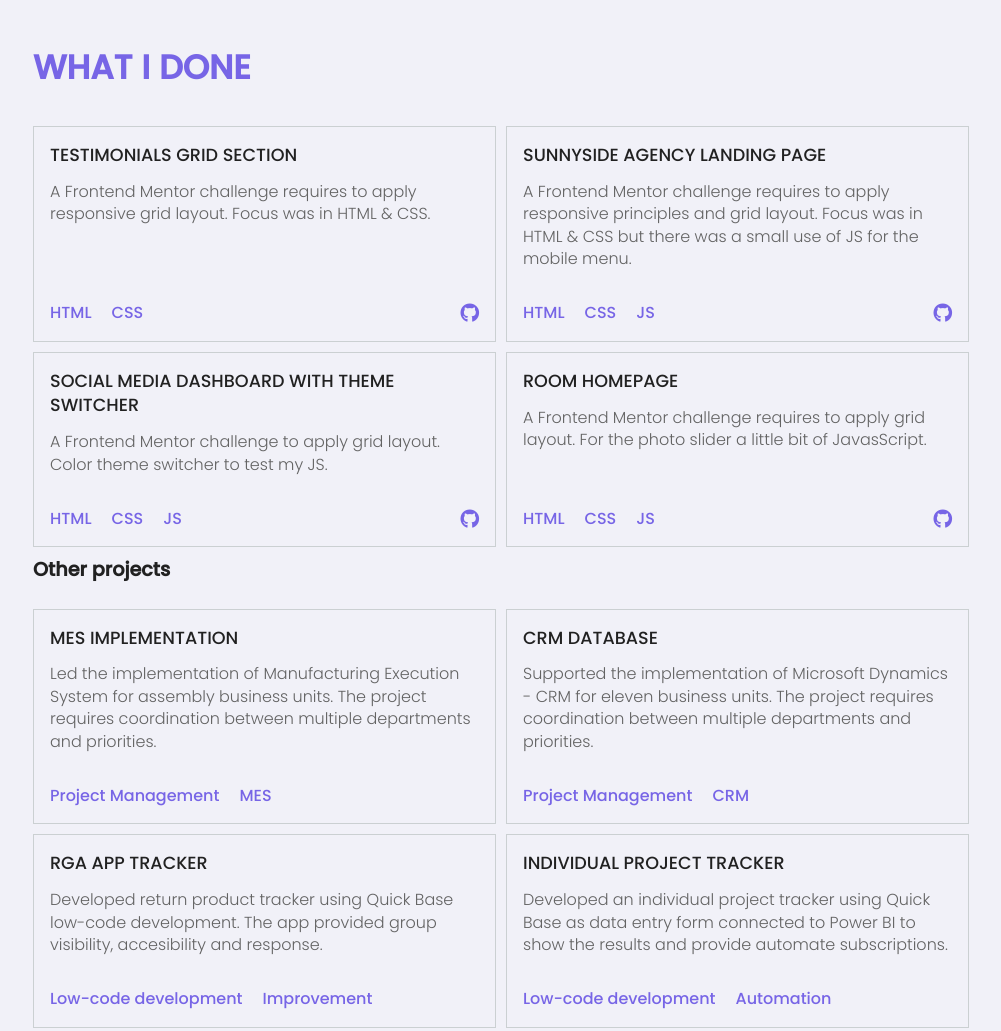
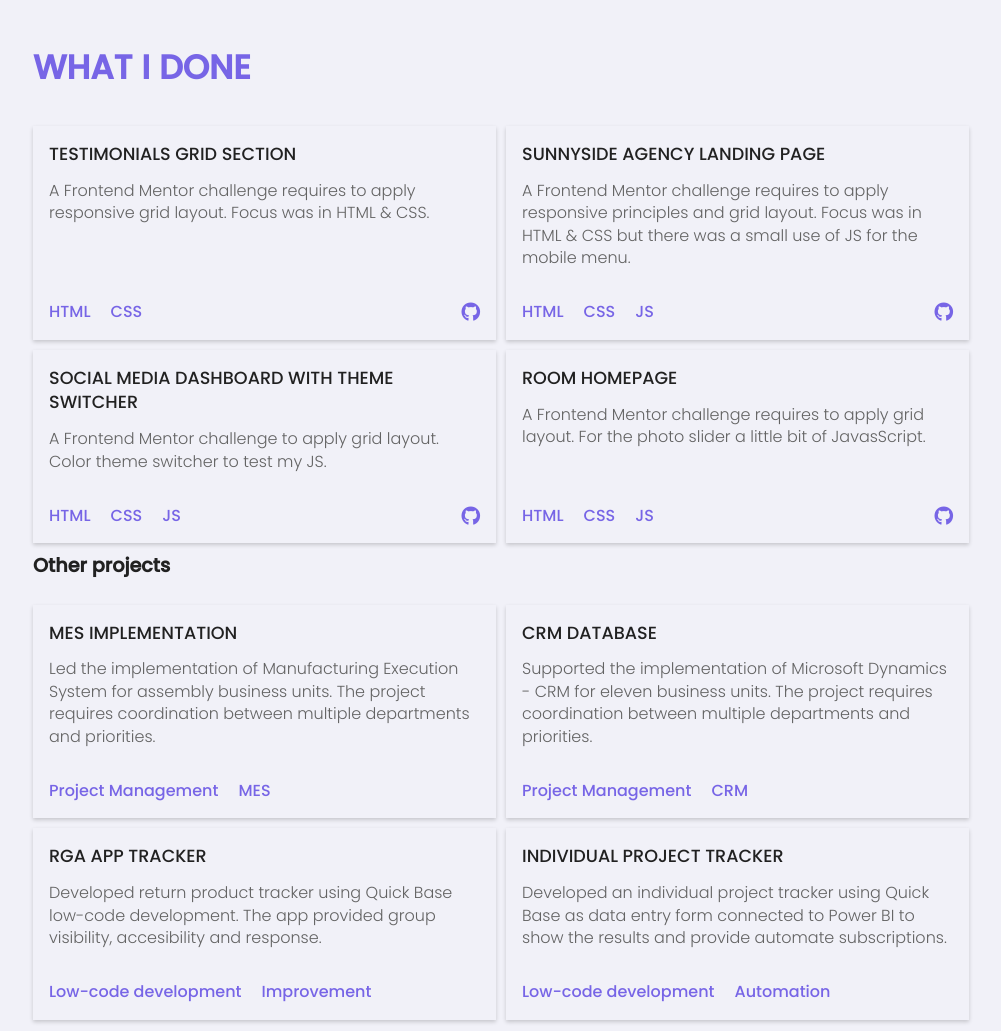
Before and after one commit to Tudigitalmrkter/personal-portfolio, a plain HTML site: page index.html in a window 1280 px wide. Shown: the part 1660-2691 px from the top of the page, without its empty margins (139-1140 px from the left). Drawn offline with nearby package versions, Linux system fonts and the light colour scheme; a script that the page names is missing.

Commit message:
Update README.md
Update README.md

```diff
--- a/assets/css/custom.css
+++ b/assets/css/custom.css
@@ -49,7 +49,7 @@ html:focus-within {
     --clr-title:hsl(0, 0%, 13%); /* titles */
     --clr-body-text:hsl(0, 0%, 39%); /* general text*/
     --clr-ascent:hsl(248, 72%, 65%); /* icons nav hover*/
-    --shadow:hsla(216, 86%, 6%, 0.702);
+    --shadow:rgba(0, 0, 0, 0.18) 0px 2px 4px;
 
     --section-spacing:3.5rem;
 
@@ -260,7 +260,6 @@ section {
     position: relative;
     display: flex;
     flex-direction: column;
-    border: 1px solid var(--clr-border);
     box-shadow:var(--shadow);
 }
 
```
Also changed, not shown: 1 other file.
